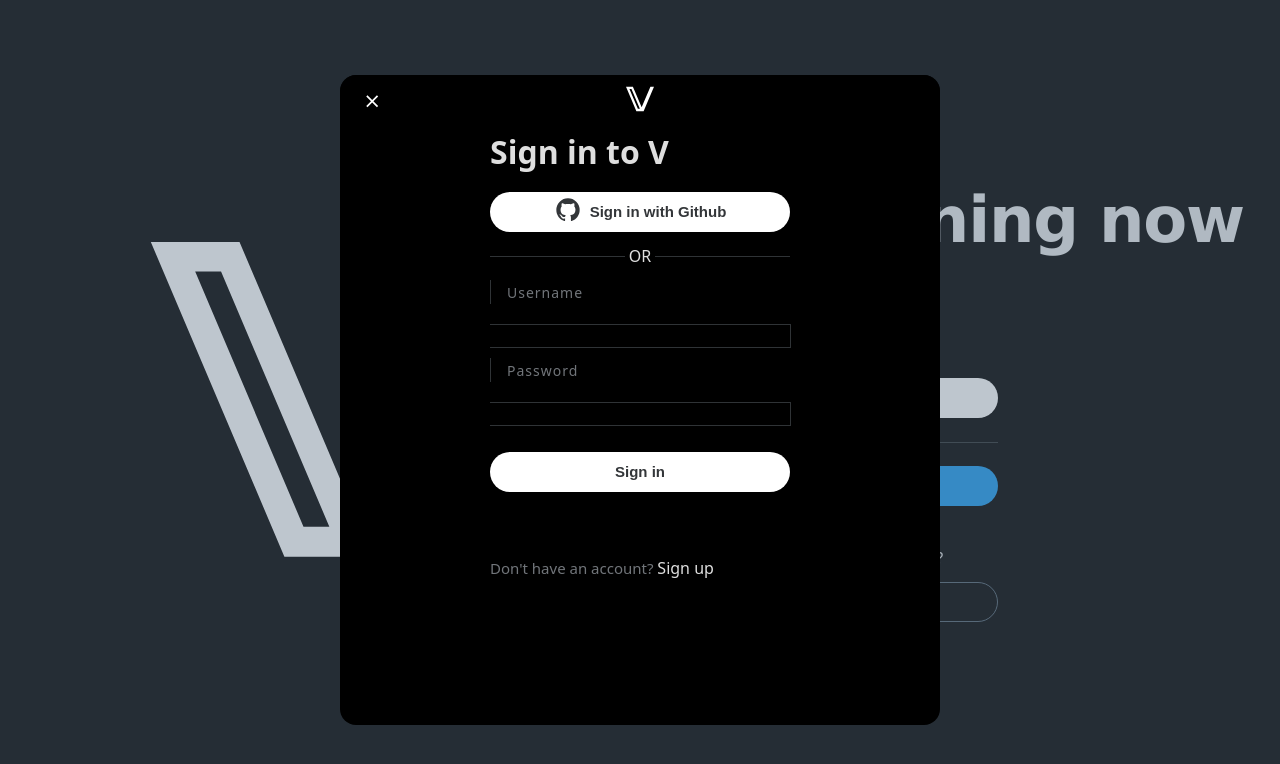
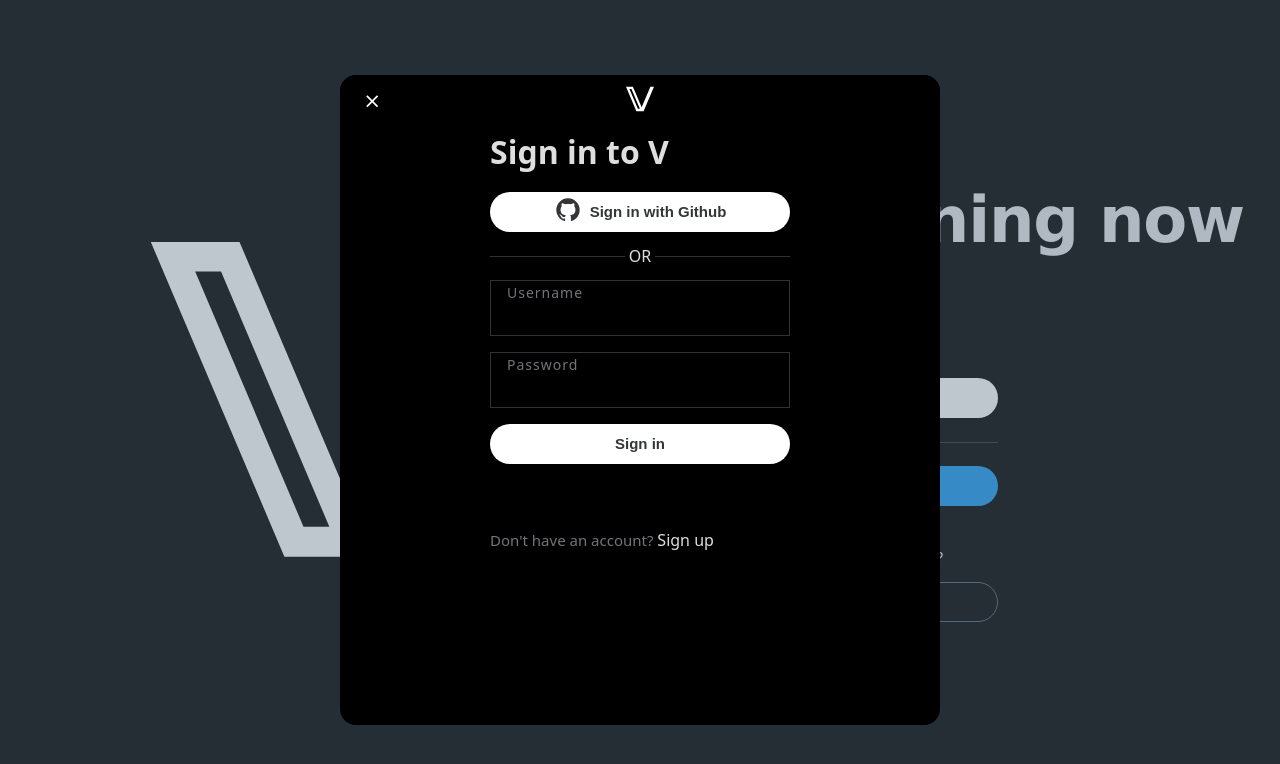
Before and after one commit to JosephDuvvani/clone-x-app, a React (Vite) app: page / in a window 1280 px wide. Both pictures are taken after a click on the button "Sign in". Shown: the top 764 px of the page. Built offline with nearby package versions, Linux system fonts and the light colour scheme; no server answers.

Commit message:
Remove input label and placeholder pointer-events
The labels in the login form were causing issues with input styles

```diff
--- a/src/assets/styles/global.css
+++ b/src/assets/styles/global.css
@@ -174,6 +174,7 @@
   font-size: 20px;
   line-height: 24px;
   color: hsl(210, 4%, 46%);
+  pointer-events: none;
 }
 
 .modal {
--- a/src/pages/auth/login.jsx
+++ b/src/pages/auth/login.jsx
@@ -111,7 +111,7 @@
                   <div>
                     <form onSubmit={handleSubmit} className="auth-form">
                       <div>
-                        <label className="input-wrapper input-wrapper--auth">
+                        <div className="input-wrapper input-wrapper--auth">
                           <div className="placeholder">
                             <span>Username</span>
                           </div>
@@ -123,10 +123,10 @@
                             onChange={(e) => setUsername(e.target.value)}
                             required
                           />
-                        </label>
+                        </div>
                       </div>
                       <div>
-                        <label className="input-wrapper input-wrapper--auth">
+                        <div className="input-wrapper input-wrapper--auth">
                           <div className="placeholder">
                             <span>Password</span>
                           </div>
@@ -138,7 +138,7 @@
                             onChange={(e) => setPassword(e.target.value)}
                             required
                           />
-                        </label>
+                        </div>
                       </div>
                       <button
                         className="btn auth-btn auth-btn--white"
```
